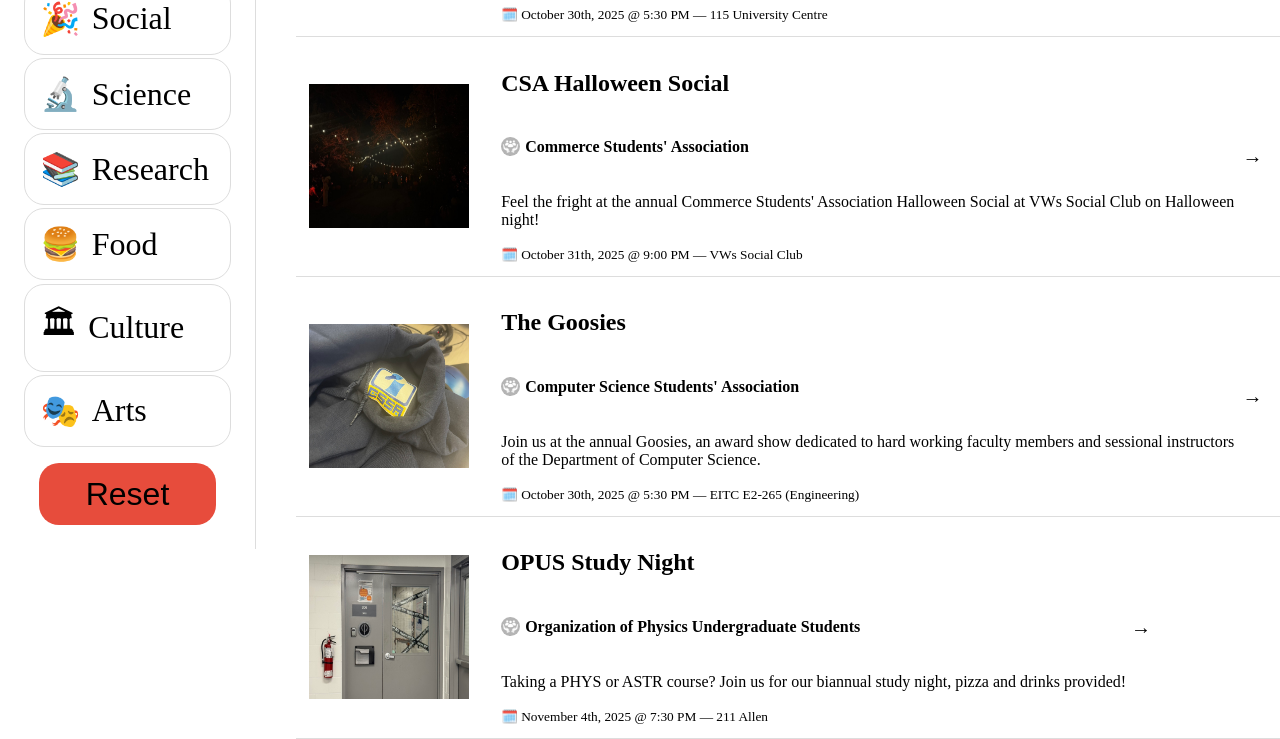
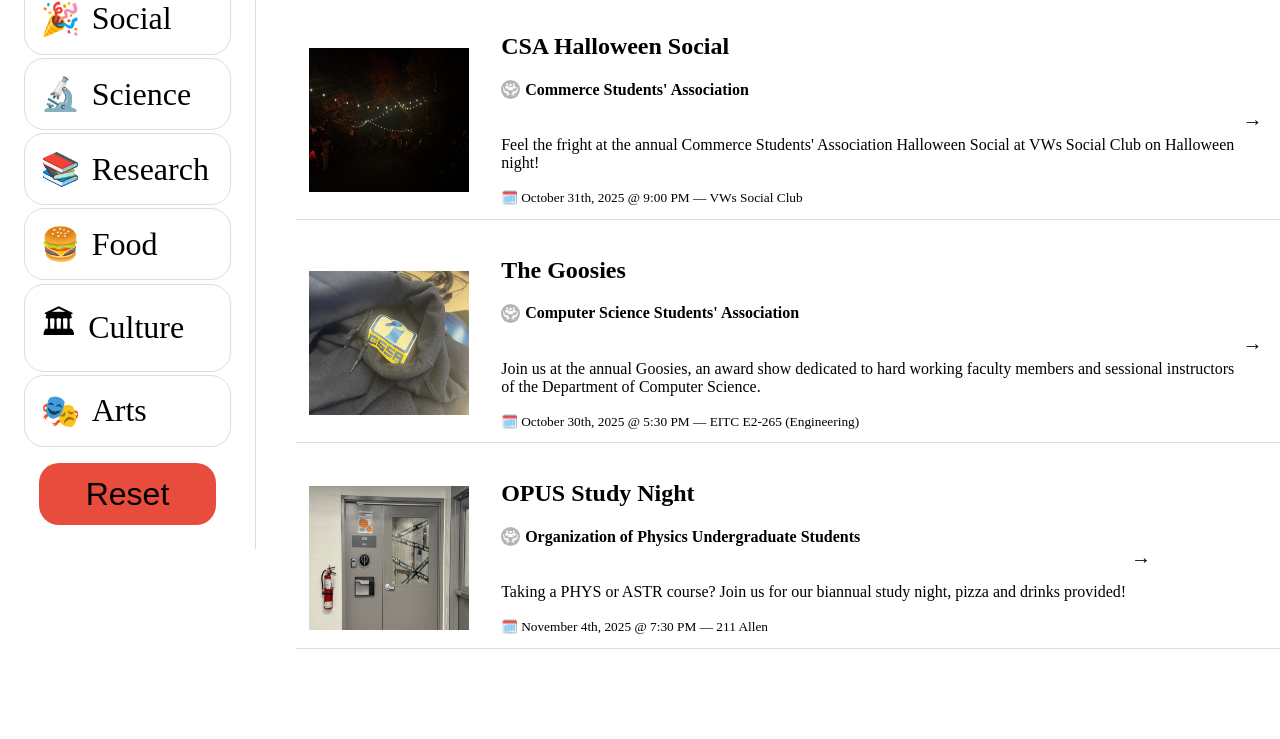
Before and after one commit to richardshalchi/hci-g15, a plain HTML site: page index.html in a window 1280 px wide. Shown: the part 267-1006 px from the top of the page. After the commit the page ends 940 px from the top, so only its background shows below. Drawn offline with Linux system fonts and the light colour scheme.

Commit message:
Changed light formatting re: event boxes

```diff
--- a/style.css
+++ b/style.css
@@ -155,6 +155,16 @@ html, body { margin: 0; } /* Fixes the margins *'/
     padding: 1%;
     border-bottom: 1px solid #ddd;
     margin-left: calc(23% + 2px);;
+    margin-bottom: 1.5rem;
+}
+
+.event_info .org_info {
+    margin-bottom: 0.1rem;
+}
+
+.event_info h2 {
+    margin: 0;
+    line-height: 1.1;
 }
 
 .arrow {
```
